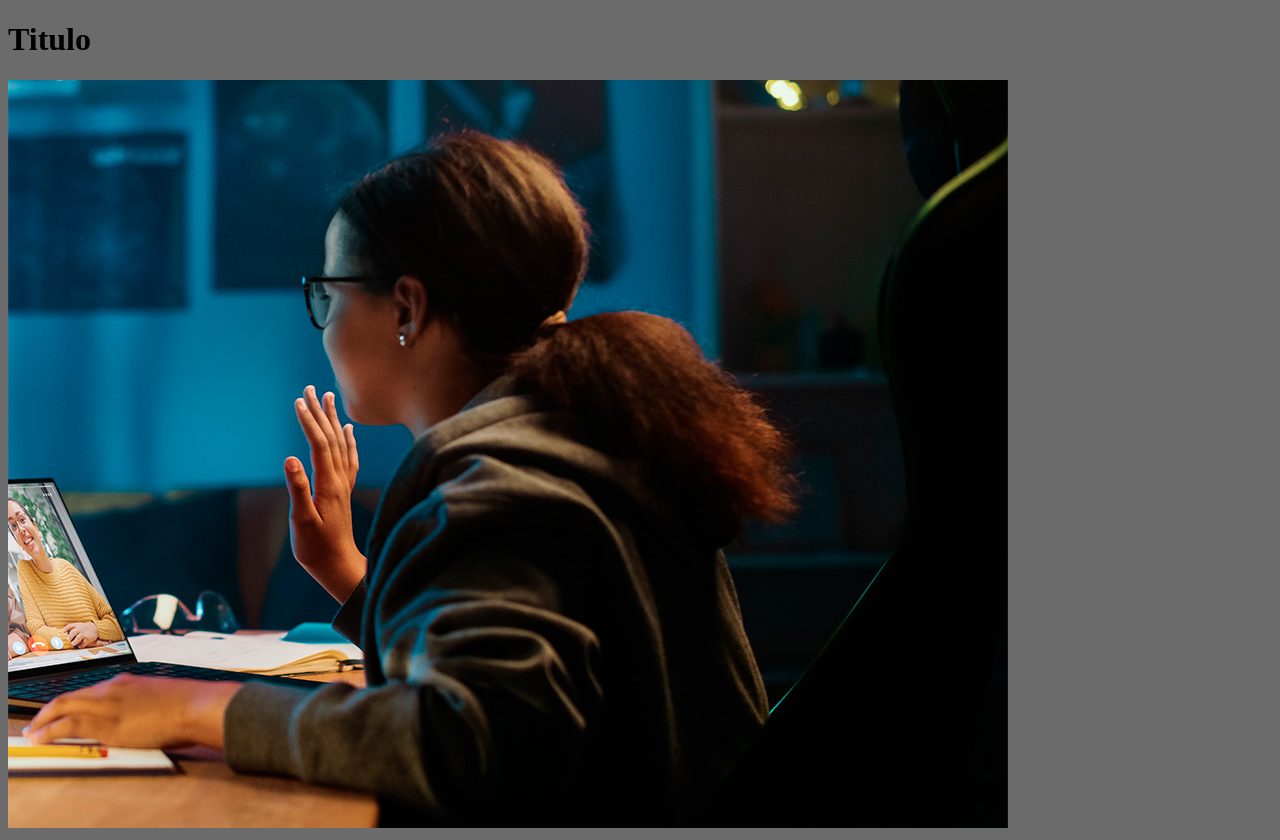
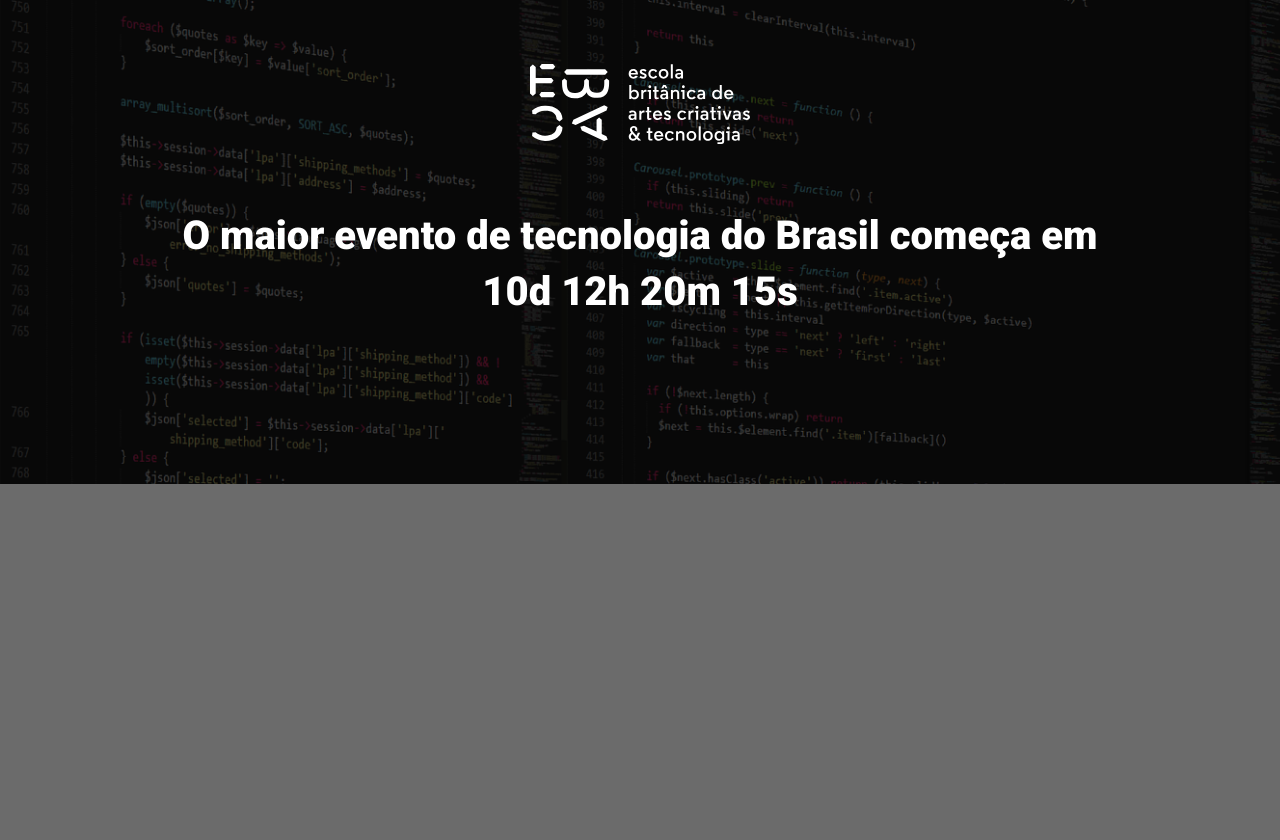
Before and after one commit to frankleyyago/EbacTechTalks, a website built with Parcel: page src/index.html in a window 1280 px wide. After the commit the page ends 800 px from the top, so only its background shows below. Built offline with nearby package versions, Linux system fonts and the light colour scheme.

Commit message:
creating hero

```diff
--- a/src/index.html
+++ b/src/index.html
@@ -4,12 +4,21 @@
     <meta charset="UTF-8">
     <meta http-equiv="X-UA-Compatible" content="IE=edge">
     <meta name="viewport" content="width=device-width, initial-scale=1.0">
-    <title>Document</title>
+    <title>EBAC Tech Talks</title>
+    <link rel="preconnect" href="https://fonts.googleapis.com">
+    <link rel="preconnect" href="https://fonts.gstatic.com" crossorigin>
+    <link href="https://fonts.googleapis.com/css2?family=Roboto:wght@400;700;900&display=swap" rel="stylesheet">
     <link rel="stylesheet" href="./styles/main.scss">
 </head>
 <body>
-    <h1>Titulo</h1>
-    <img src="./images/backend.png" alt="">
+    <header class="hero">
+        <div class="container">
+            <img class="hero__logo" src="./images/ebac_logo.svg" alt="EBAC">
+            <p class="hero__text">
+                O maior evento de tecnologia do Brasil começa em 10d 12h 20m 15s
+            </p>
+        </div>
+    </header>
 
     <script src="./scripts/main.js"></script>
 </body>
--- /dev/null
+++ b/src/styles/_hero.scss
@@ -0,0 +1,52 @@
+.hero {
+    padding-top: 64px;
+    padding-bottom: 100px;
+    background-image: url(../images/fundo.png);
+    background-repeat: no-repeat;
+    background-size: cover;
+    position: relative;
+
+    .container {
+        position: relative;
+    }
+
+    &::before {
+        position: absolute;
+        top: 0;
+        left: 0;
+        width: 100%;
+        height: 100%;
+        background-color: #000;
+        content: '';
+        opacity: .7;
+    }
+
+    &__text {
+        margin-top: 64px;
+        margin-bottom: 64px;
+        font-size: 40px;
+        line-height: 56px;
+        font-weight: 800;
+        text-align: center;
+    }
+
+    &__logo {
+        margin: 0 auto;
+        height: 80px;
+        display: block;
+    }
+
+    @media (max-width: 640px) {
+        padding: 40px 0;
+
+        &__logo {
+            height: 40px;
+        }
+
+        &__text {
+            font-size: 22px;
+            line-height: 24px;
+            margin: 24px 0;
+        }
+    }
+}
--- a/src/styles/main.scss
+++ b/src/styles/main.scss
@@ -1,3 +1,27 @@
+@use 'hero';
+
+* {
+    margin: 0;
+    padding: 0;
+    box-sizing: border-box;
+    font-family: Roboto, sans-serif;
+    color: #fff;
+}
+
+.container {
+    max-width: 960px;
+    width: 100%;
+    margin: 0 auto;
+
+    @media (max-width: 640px) {
+        max-width: 80%;
+    }
+
+    @media (max-width: 1024px) {
+        max-width: 90%;
+    }
+}
+
 body {
     background-color: rgb(107, 107, 107);
 }
```
